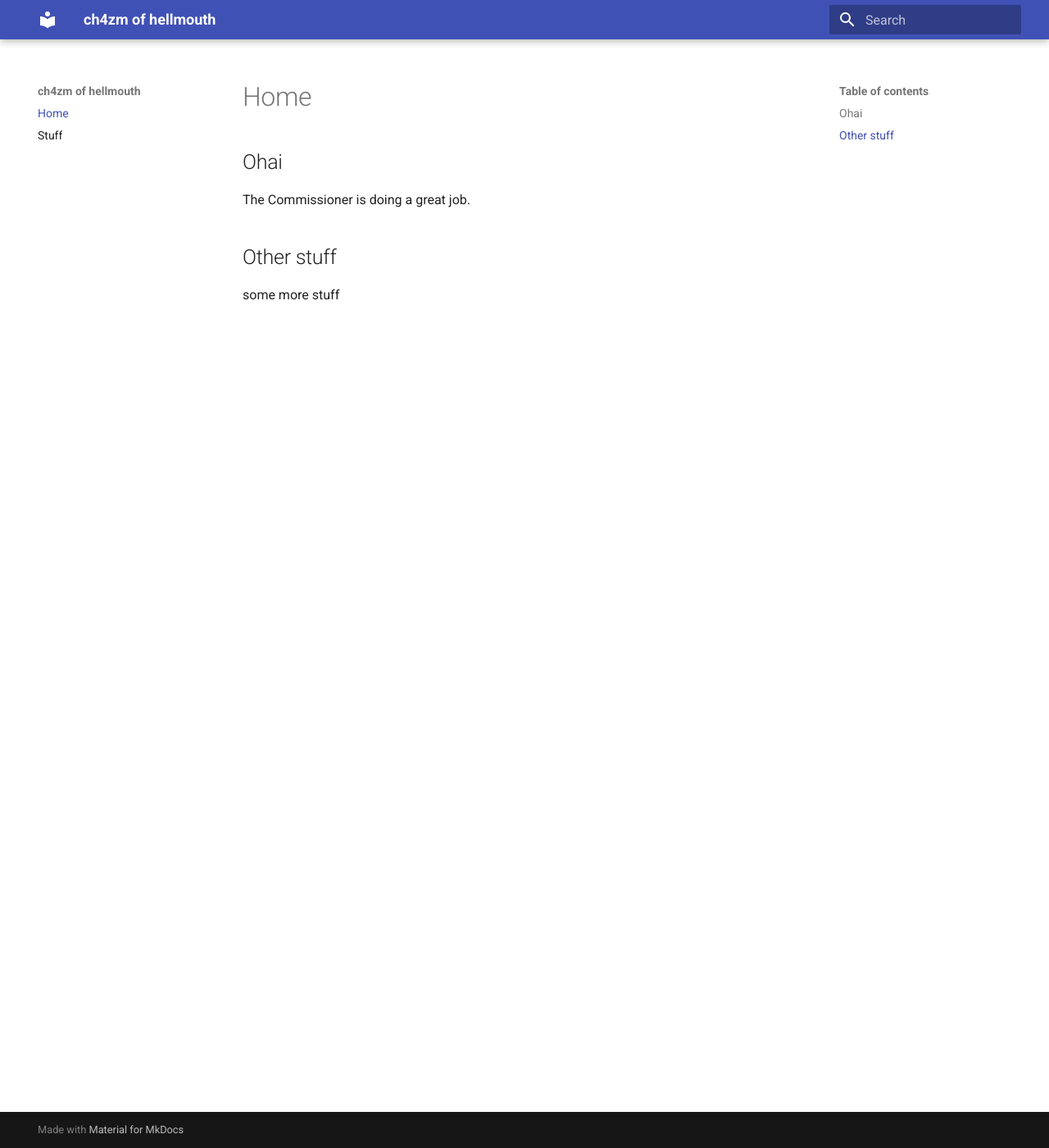
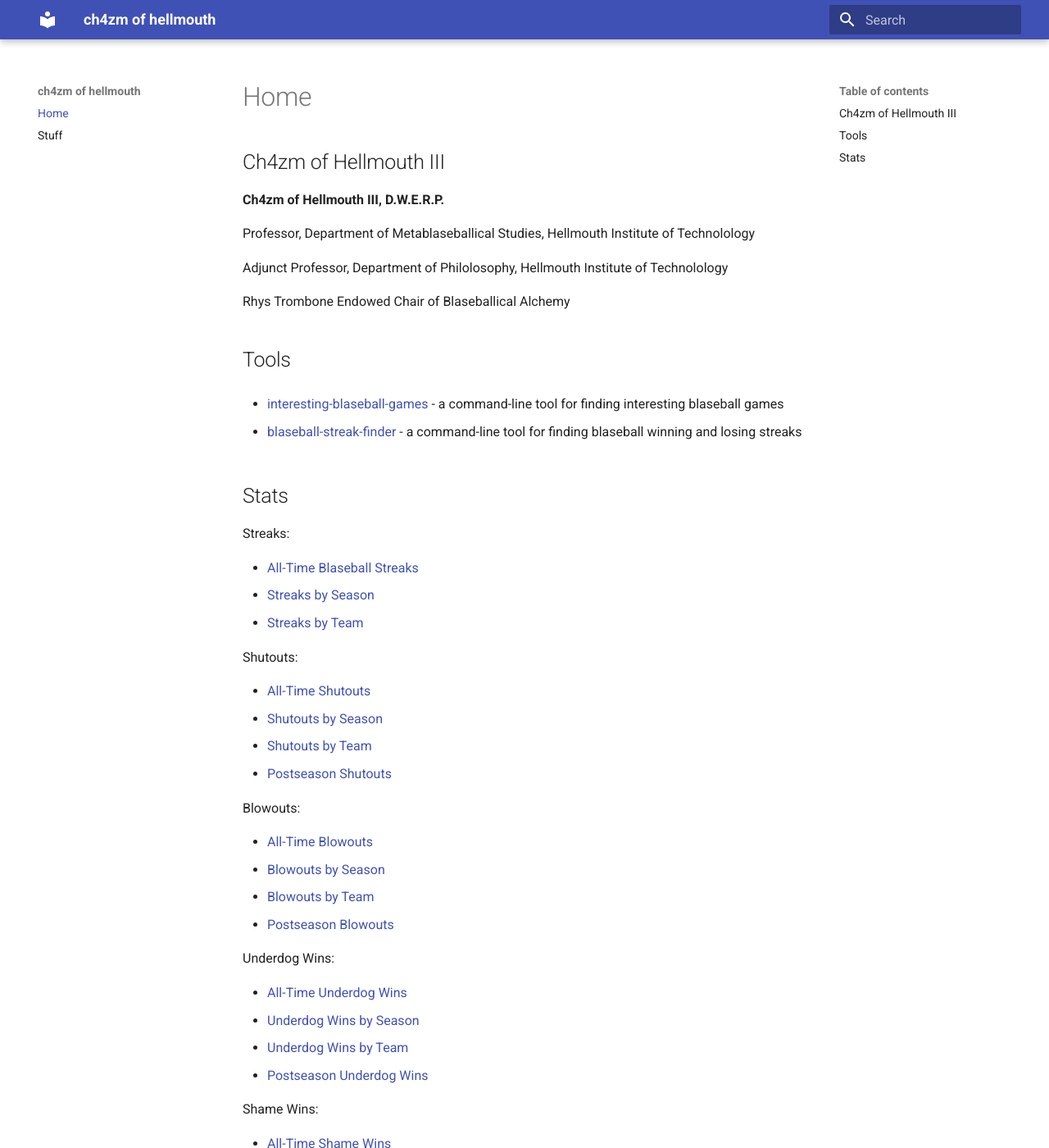
Before and after one commit to ch4zm/ch4zm.github.io, an MkDocs documentation site: the page built from docs/index.md, in a window 1280 px wide and 1400 px high. Shown: the whole window at 82% size. Built offline with MkDocs 1.6.1 and Material for MkDocs 9.7.7, drawn with Linux system fonts in a browser that asks for light colours; some of the changed text lies outside the part shown.

Commit message:
update index with skeleton links

```diff
--- a/docs/index.md
+++ b/docs/index.md
@@ -1,7 +1,53 @@
-## Ohai
+## Ch4zm of Hellmouth III
 
-The Commissioner is doing a great job.
+**Ch4zm of Hellmouth III, D.W.E.R.P.**
 
-## Other stuff
+Professor, Department of Metablaseballical Studies, Hellmouth Institute of Technolology
 
-some more stuff
+Adjunct Professor, Department of Philolosophy, Hellmouth Institute of Technolology
+
+Rhys Trombone Endowed Chair of Blaseballical Alchemy
+
+## Tools
+
+* [interesting-blaseball-games](https://github.com/ch4zm/interesting-blaseball-games) -
+  a command-line tool for finding interesting blaseball games
+
+* [blaseball-streak-finder](https://github.com/ch4zm/blaseball-streak-finder) -
+  a command-line tool for finding blaseball winning and losing streaks
+
+## Stats
+
+Streaks:
+
+* [All-Time Blaseball Streaks](streaks_alltime.md)
+* [Streaks by Season](streaks_season.md)
+* [Streaks by Team](streaks_team.md)
+
+Shutouts:
+
+* [All-Time Shutouts](shutouts_alltime.md)
+* [Shutouts by Season](shutouts_season.md)
+* [Shutouts by Team](shutouts_team.md)
+* [Postseason Shutouts](shutouts_postseason.md)
+
+Blowouts:
+
+* [All-Time Blowouts](blowouts_alltime.md)
+* [Blowouts by Season](blowouts_season.md)
+* [Blowouts by Team](blowouts_team.md)
+* [Postseason Blowouts](blowouts_postseason.md)
+
+Underdog Wins:
+
+* [All-Time Underdog Wins](underdog_alltime.md)
+* [Underdog Wins by Season](underdog_season.md)
+* [Underdog Wins by Team](underdog_team.md)
+* [Postseason Underdog Wins](underdog_postseason.md)
+
+Shame Wins:
+
+* [All-Time Shame Wins](shame_alltime.md)
+* [Shame Wins by Season](shame_season.md)
+* [Shame Wins by Team](shame_team.md)
+* [Postseason Shame Wins](shame_postseason.md)
```
